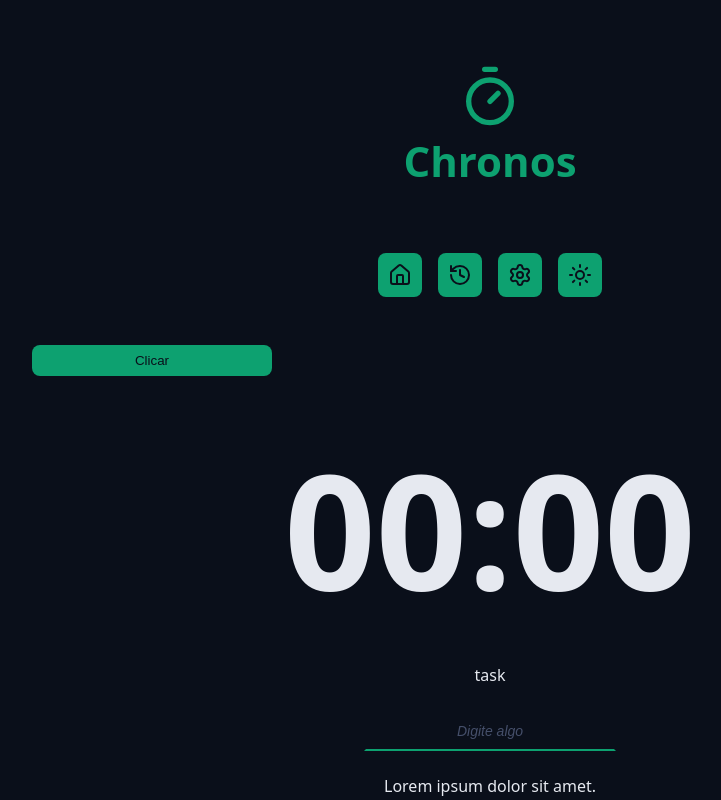
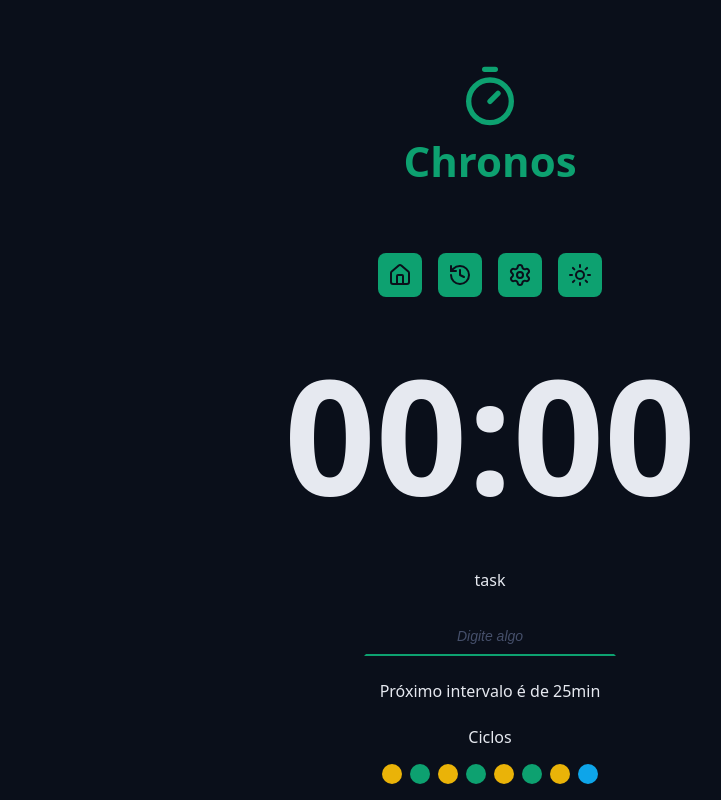
Before and after one commit to alandutra02/chronos-pomodoro, a React (Vite) app: page / in a window 1280 px wide. Shown: the top 800 px of the page, without its empty margins (150-871 px from the left). Built offline with nearby package versions, Linux system fonts and the light colour scheme.

Commit message:
app sem state

```diff
--- a/src/App.tsx
+++ b/src/App.tsx
@@ -20,5 +20,5 @@ const initialState: TaskStateModel = {
 export function App() {
   const [state, setState] = useState(initialState)
   console.log(state)
-  return <Home state={state} setState={setState} />
+  return <Home />
 }
--- a/src/components/CountDown/index.tsx
+++ b/src/components/CountDown/index.tsx
@@ -1,4 +1,5 @@
 import styles from './styles.module.css'
+
 
 export function CountDown() {
   return (
--- a/src/components/MainForm/index.tsx
+++ b/src/components/MainForm/index.tsx
@@ -16,7 +16,7 @@ export function MainForm() {
       </div>
 
       <div className='formRow'>
-        <p>Lorem ipsum dolor sit amet.</p>
+        <p>Próximo intervalo é de 25min</p>
       </div>
 
       <div className='formRow'>
--- a/src/pages/Home/index.tsx
+++ b/src/pages/Home/index.tsx
@@ -2,40 +2,19 @@ import { Container } from "../../components/Container";
 import { MainTemplate } from '../../templates/MainTemplate';
 import { CountDown } from "../../components/CountDown";
 import { MainForm } from '../../components/MainForm';
-import type { TaskStateModel } from "../../models/TaskStateModel";
-import { Botao } from "../../components/Botao";
 
-type propsHome = {
-    state: TaskStateModel;
-    setState: React.Dispatch<React.SetStateAction<TaskStateModel>>
-}
-
-export function Home(props: propsHome) {
-    const { state, setState } = props
-
-function handleClick() {
-    console.log('Botão clicado')
-    setState(prevState => {
-        return {
-            ...prevState,
-            currentCycle: 5
-        }
-    })
-}
+export function Home() {
 
     return (
         <MainTemplate>
             <Container>
-                <Botao onClick={handleClick}>
-                    Clicar
-                </Botao>
-            </Container>
-            <Container>
-                <CountDown></CountDown>
+                <CountDown>
+                </CountDown>
             </Container>
 
             <Container>
-                <MainForm></MainForm>
+                <MainForm>
+                </MainForm>
             </Container>
         </MainTemplate>
     )
```
Also changed, not shown: src/models/TaskStateModel.ts (line endings or trailing spaces).
